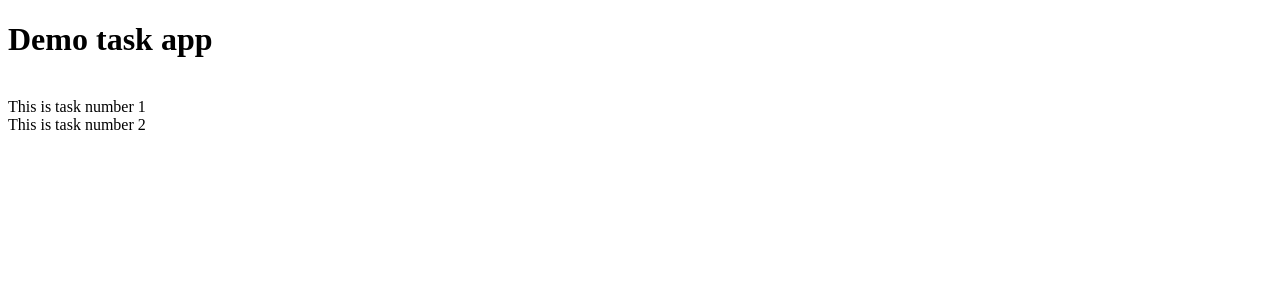
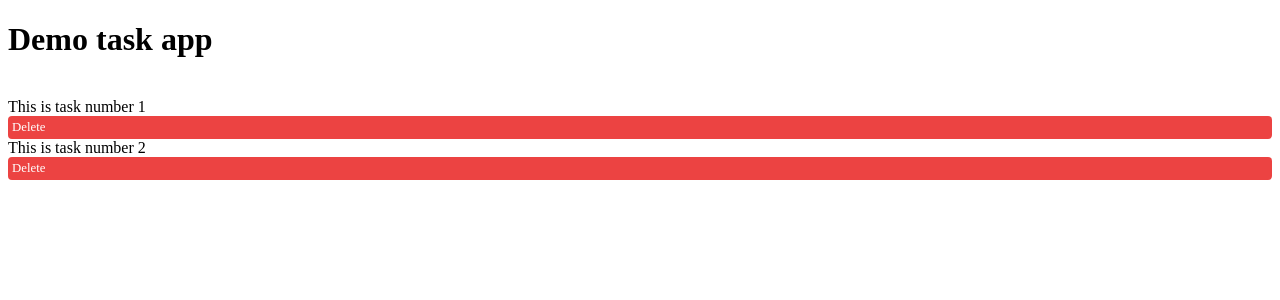
Before and after one commit to Lineup-Task-Management/Master, an Angular app: page / in a window 1280 px wide. Shown: the top 300 px of the page. Built offline with nearby package versions, Linux system fonts and the light colour scheme.

Commit message:
Changes to html

```diff
--- a/src/app/components/task-list/task-list.component.css
+++ b/src/app/components/task-list/task-list.component.css
@@ -0,0 +1,10 @@
+.delete {
+    display: block;
+    background-color: #ec4342;
+    padding: 4px;
+    font-size: .8em;
+    border-radius: 4px;
+    color: #ffffff;
+    cursor: pointer;
+
+}
--- a/src/app/components/task-list/task-list.component.html
+++ b/src/app/components/task-list/task-list.component.html
@@ -8,4 +8,8 @@
 
   <div>{{task.title}}</div>
 
+  <div class="delete" (click) = "onDelete()">
+  Delete
 </div>
+
+</div>
```
